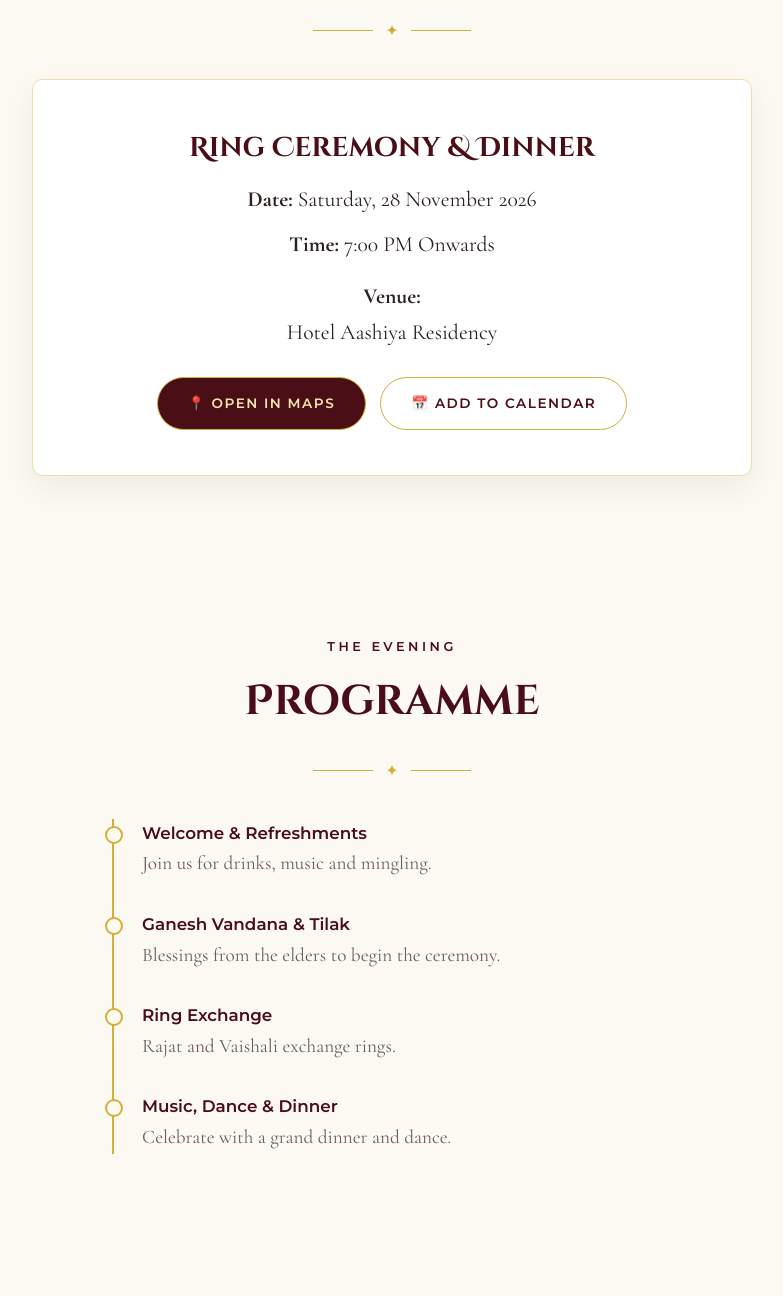
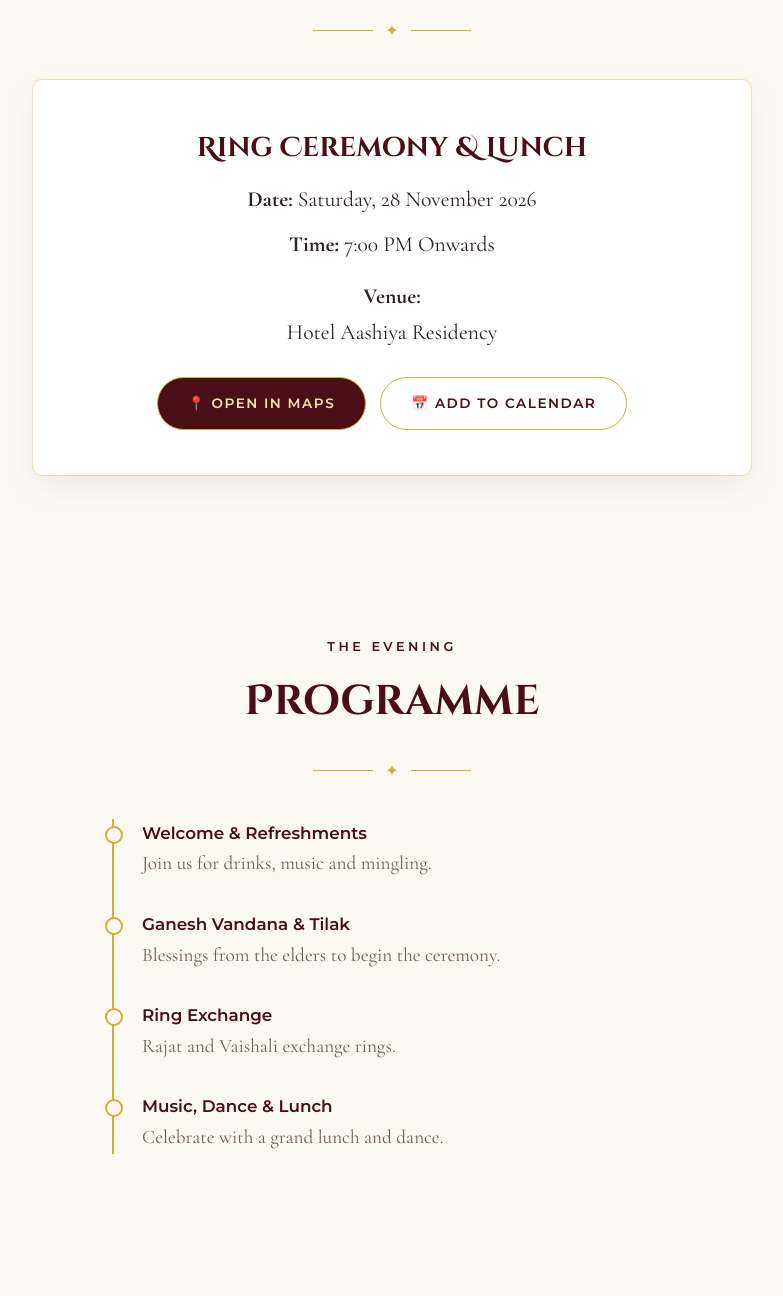
Before and after one commit to sharmaraja/Engage_card, a plain HTML site: page index.html in a window 1280 px wide. Shown: the part 2144-3440 px from the top of the page, without its empty margins (248-1031 px from the left). Drawn offline with nearby package versions, Linux system fonts and the light colour scheme.

Commit message:
Change dinner to lunch for event details

```diff
--- a/index.html
+++ b/index.html
@@ -137,7 +137,7 @@ footer .royal-font{font-size:1.5rem;color:var(--gold);margin-bottom:10px}
   <h2 class="section-heading">Engagement Ceremony</h2>
   <div class="divider">✦</div>
   <div class="event-box">
-    <h3 class="event-title">Ring Ceremony &amp; Dinner</h3>
+    <h3 class="event-title">Ring Ceremony &amp; Lunch</h3>
     <p class="event-meta"><strong>Date:</strong> Saturday, 28 November 2026</p>
     <p class="event-meta"><strong>Time:</strong> 7:00 PM Onwards</p>
     <p class="event-meta" style="margin-top:15px"><strong>Venue:</strong><br>Hotel Aashiya Residency</p>
@@ -157,7 +157,7 @@ footer .royal-font{font-size:1.5rem;color:var(--gold);margin-bottom:10px}
     <div class="t-item"><h3>Welcome &amp; Refreshments</h3><p>Join us for drinks, music and mingling.</p></div>
     <div class="t-item"><h3>Ganesh Vandana &amp; Tilak</h3><p>Blessings from the elders to begin the ceremony.</p></div>
     <div class="t-item"><h3>Ring Exchange</h3><p>Rajat and Vaishali exchange rings.</p></div>
-    <div class="t-item"><h3>Music, Dance &amp; Dinner</h3><p>Celebrate with a grand dinner and dance.</p></div>
+    <div class="t-item"><h3>Music, Dance &amp; Lunch</h3><p>Celebrate with a grand lunch and dance.</p></div>
   </div>
 </section>
 
```
